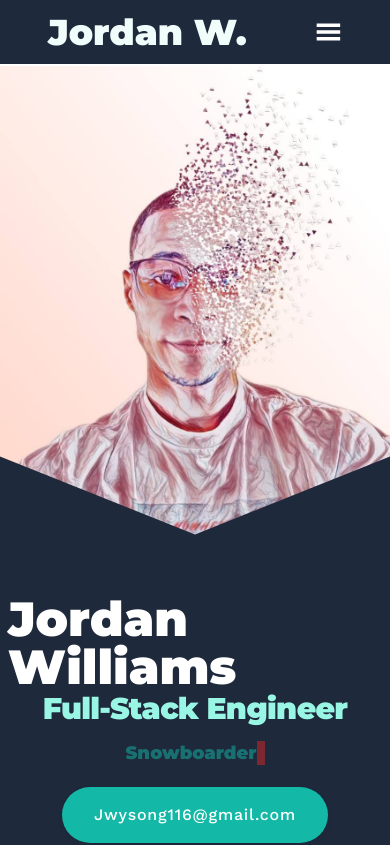
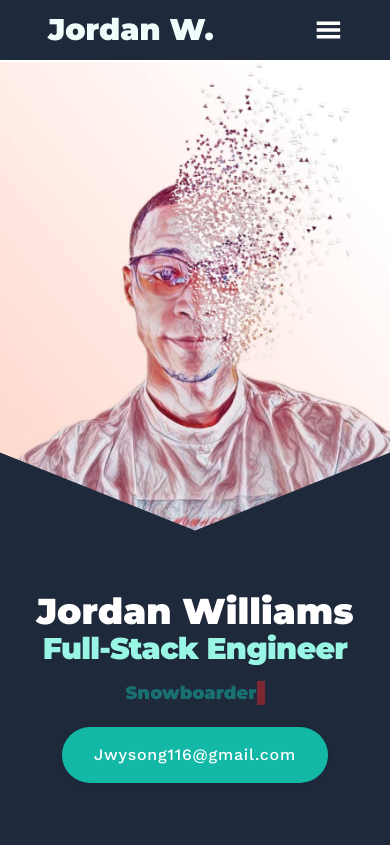
Before and after one commit to JordanOBL/JordanWilliams.io, a React (Vite) app: page / in a window 390 px wide. Shown: the top 845 px of the page. Built offline with nearby package versions, Linux system fonts and the light colour scheme.

Commit message:
change mobile nav and landing name size

```diff
--- a/src/components/Nav.tsx
+++ b/src/components/Nav.tsx
@@ -23,7 +23,7 @@ const Nav = ({ setScroll }: Props) => {
     };
     return (
         <div className='w-screen px-15 flex bg-slate-800 border-b-2 border-white justify-between items-center sticky top-0 z-20'>
-            <h1 className='w-full text-teal-50 text-4xl py-3 px-[3rem]'>
+            <h1 className='w-full text-teal-50 text-3xl md:text-4xl py-3 px-[3rem]'>
                 Jordan W.
             </h1>
 
--- a/src/sections/Landing.tsx
+++ b/src/sections/Landing.tsx
@@ -61,7 +61,7 @@ const Landing = ({ fullName }: { fullName: { [key: string]: string } }) => {
                 <img alt='portrait of Jordan' width={'500px'} src={Portrait} />
             </div>
             <div className='flex flex-col p-2 items-center'>
-                <h1 className='text-white text-5xl lg:text-6xl tracking-normal lg:mb-3'>
+                <h1 className='text-white text-4xl md:text-5xl lg:text-6xl tracking-normal lg:mb-3'>
                     {fullName.first + ' ' + fullName.last}
                 </h1>
                 <h2 className='text-3xl md:text-4xl lg:text-5xl text-teal-200 tracking-tight'>
```
